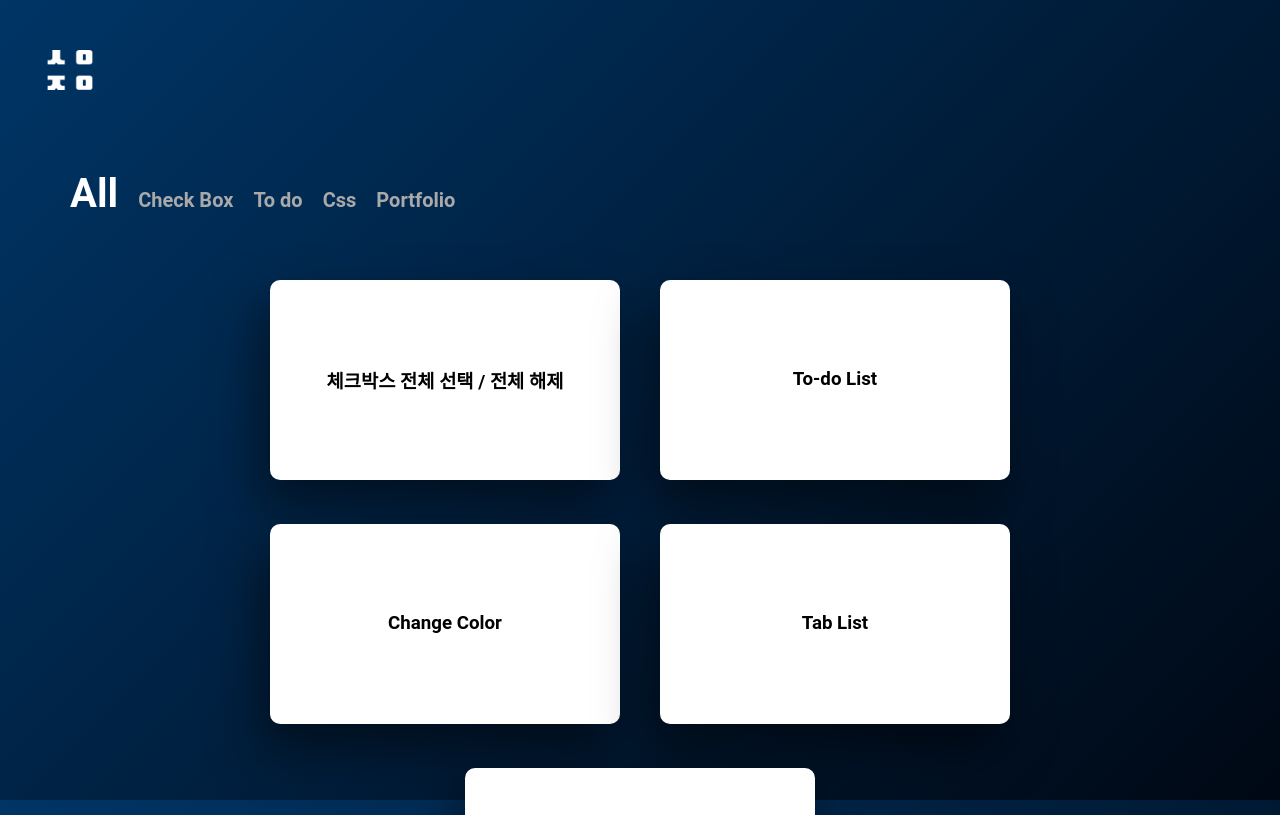
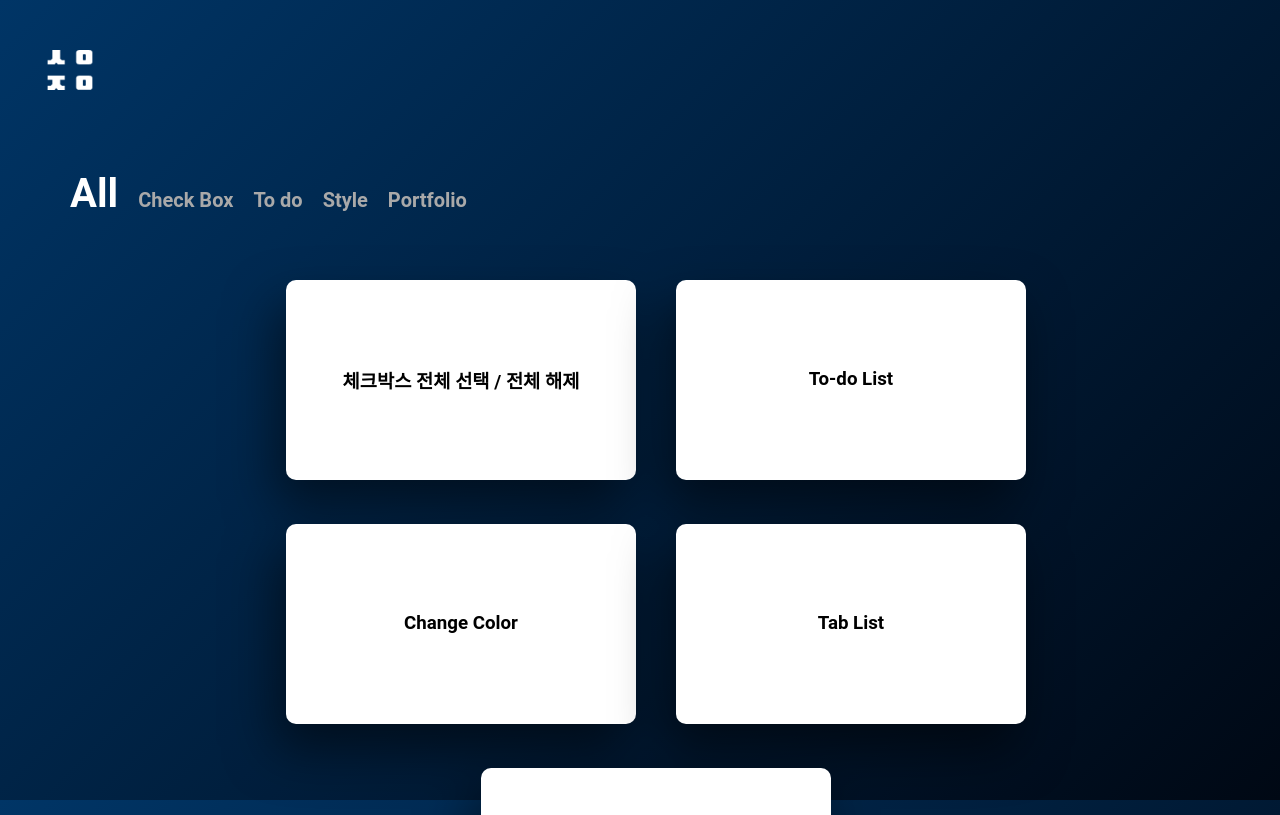
Before and after one commit to wlsdhr0831/wlsdhr0831, a React app: page /wlsdhr0831/main in a window 1280 px wide. Built offline with nearby package versions, Linux system fonts and the light colour scheme.

Commit message:
fix list box width size

```diff
--- a/src/components/common/FlexBox.js
+++ b/src/components/common/FlexBox.js
@@ -6,6 +6,7 @@ const FlexBox = styled.div`
   flex-wrap: wrap;
   justify-content: center;
   margin: 0px;
+  width: 100%;
 `;
 
 export default FlexBox;
--- a/src/components/home/List.js
+++ b/src/components/home/List.js
@@ -4,6 +4,7 @@ import FlexBox from '../common/FlexBox';
 import styled from 'styled-components';
 
 const ScrollBox = styled.div`
+  width: 100%;
   height: calc(100vh - 275px);
   overflow: auto;
   padding: 30px;
@@ -40,12 +41,12 @@ const List = ({ selected }) => {
     {
       id: 5,
       title: 'Change Color',
-      value: 'css',
+      value: 'style',
     },
     {
       id: 6,
       title: 'Tab List',
-      value: 'css',
+      value: 'style',
     },
     {
       id: 4,
--- a/src/layouts/MainList.js
+++ b/src/layouts/MainList.js
@@ -6,6 +6,7 @@ const ListBox = styled.div`
   position: absolute;
   top: 20%;
   padding: 0px 50px;
+  width: 90%;
 `;
 
 const Tab = styled.div`
@@ -61,8 +62,8 @@ const MainList = () => {
       id: 'todo',
     },
     {
-      value: 'Css',
-      id: 'css',
+      value: 'Style',
+      id: 'style',
     },
     {
       value: 'Portfolio',
--- a/src/style/theme.js
+++ b/src/style/theme.js
@@ -16,7 +16,7 @@ const theme = {
   colorEnd3: "#1360e2",
   colorStart4: "#dec9e9",
   colorEnd4: "#9163cb",
-  colorStart5: "#fafa00",
+  colorStart5: "#d4d700",
   colorEnd5: "#55a630",
   colorStart6: "#a2d6f9",
   colorEnd6: "#1360e2",
```
